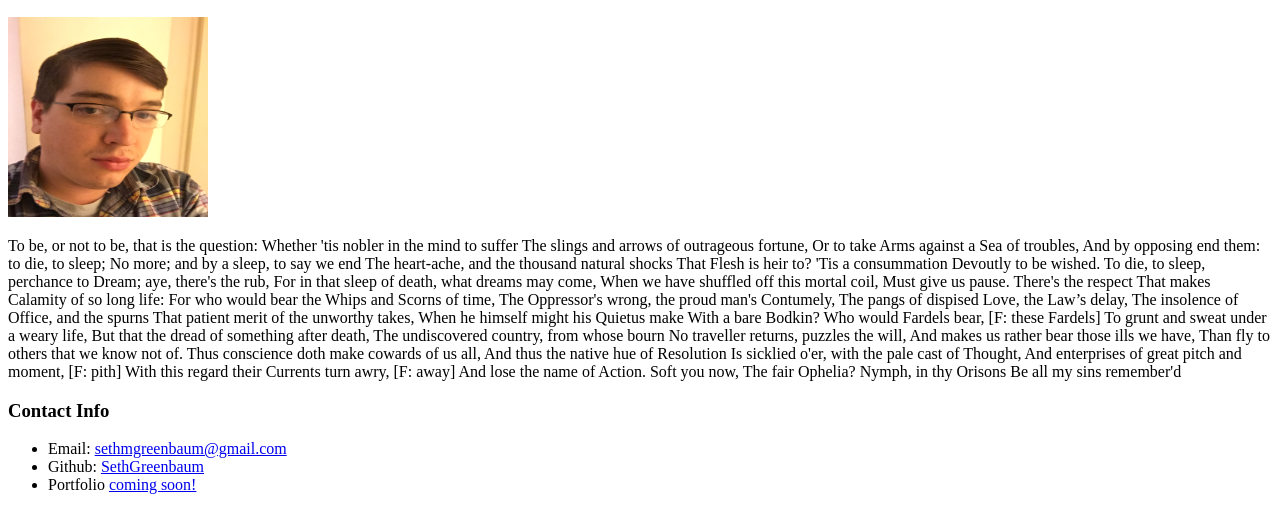
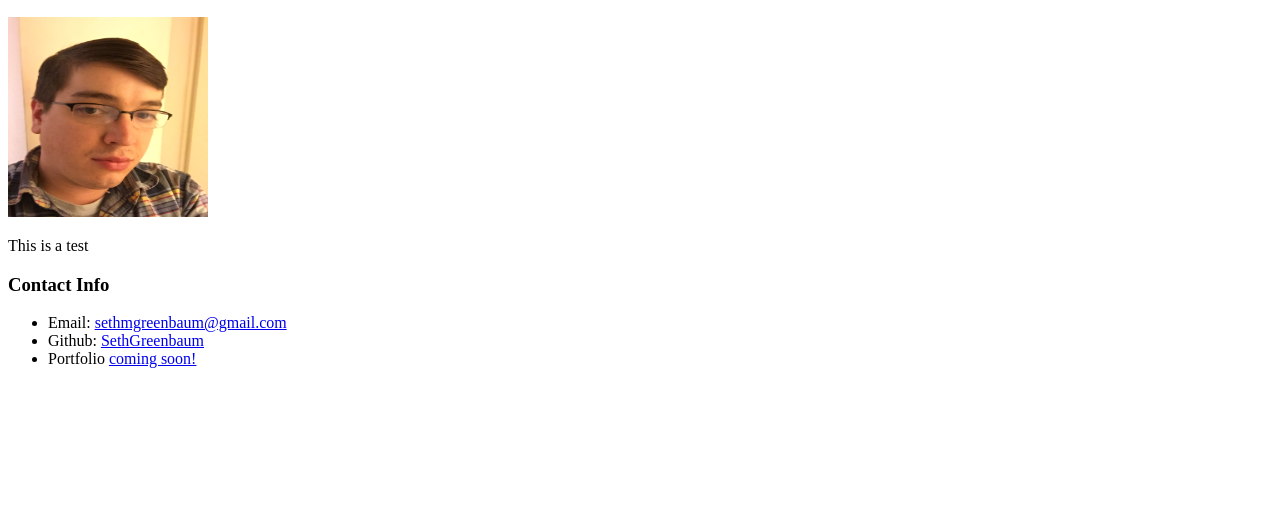
Before and after one commit to SethGreenbaum/Test, a plain HTML site: page index.html in a window 1280 px wide. Shown: the part 110-642 px from the top of the page. Drawn offline with Linux system fonts and the light colour scheme.

Commit message:
remove shakespeare

```diff
--- a/index.html
+++ b/index.html
@@ -12,41 +12,7 @@
         </h2>
         <img src="seth.jpg" alt="Seth Pic" style="width:200px;height:200px;">
         <p>
-            To be, or not to be, that is the question:
-Whether 'tis nobler in the mind to suffer
-The slings and arrows of outrageous fortune,
-Or to take Arms against a Sea of troubles,
-And by opposing end them: to die, to sleep;
-No more; and by a sleep, to say we end
-The heart-ache, and the thousand natural shocks
-That Flesh is heir to? 'Tis a consummation
-Devoutly to be wished. To die, to sleep,
-perchance to Dream; aye, there's the rub,
-For in that sleep of death, what dreams may come,
-When we have shuffled off this mortal coil,
-Must give us pause. There's the respect
-That makes Calamity of so long life:
-For who would bear the Whips and Scorns of time,
-The Oppressor's wrong, the proud man's Contumely,
-The pangs of dispised Love, the Law’s delay,
-The insolence of Office, and the spurns
-That patient merit of the unworthy takes,
-When he himself might his Quietus make
-With a bare Bodkin? Who would Fardels bear, [F: these Fardels]
-To grunt and sweat under a weary life,
-But that the dread of something after death,
-The undiscovered country, from whose bourn
-No traveller returns, puzzles the will,
-And makes us rather bear those ills we have,
-Than fly to others that we know not of.
-Thus conscience doth make cowards of us all,
-And thus the native hue of Resolution
-Is sicklied o'er, with the pale cast of Thought,
-And enterprises of great pitch and moment, [F: pith]
-With this regard their Currents turn awry, [F: away]
-And lose the name of Action. Soft you now,
-The fair Ophelia? Nymph, in thy Orisons
-Be all my sins remember'd
+            This is a test
         </p>
         <h3>
             Contact Info
```
